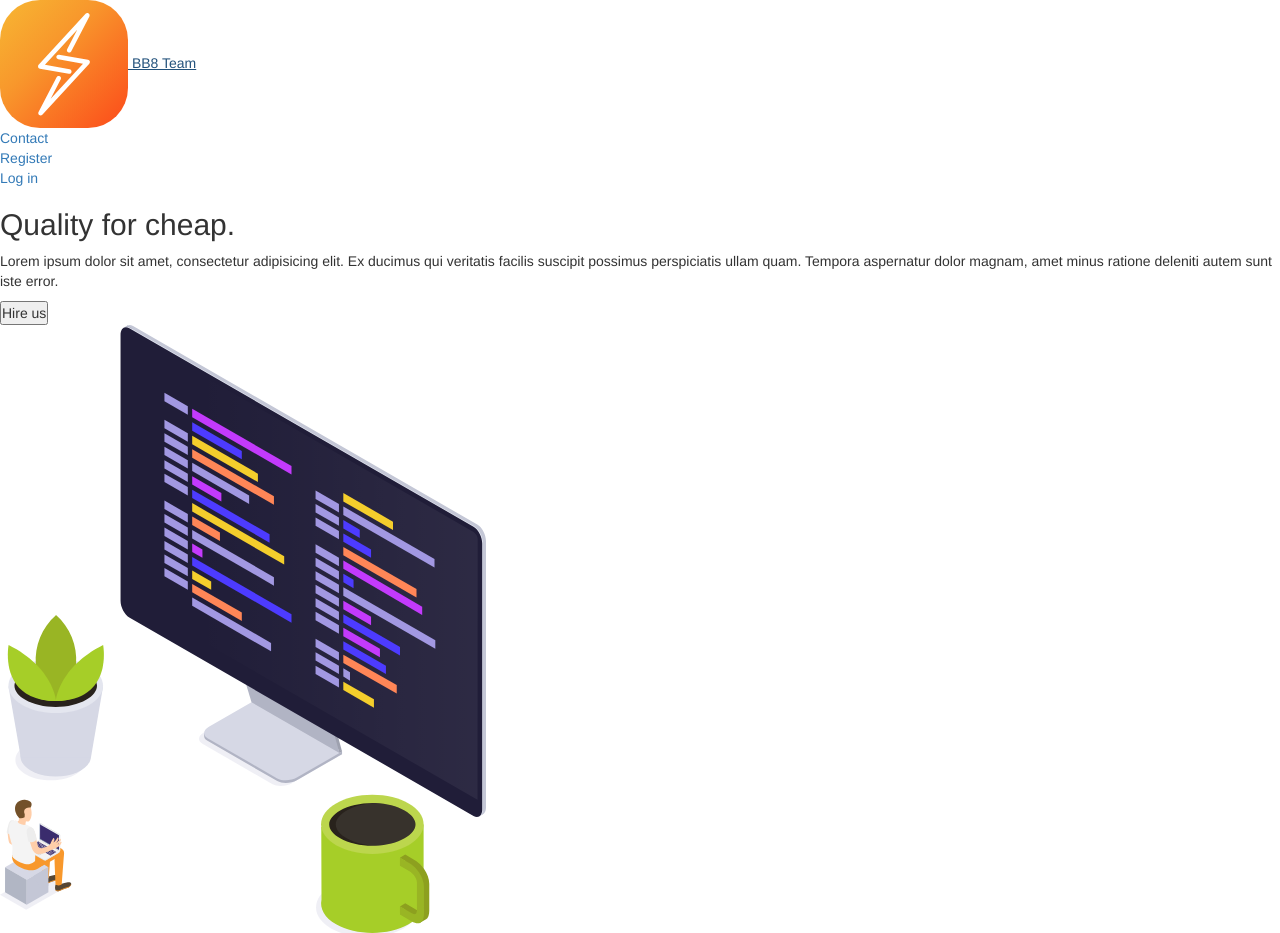
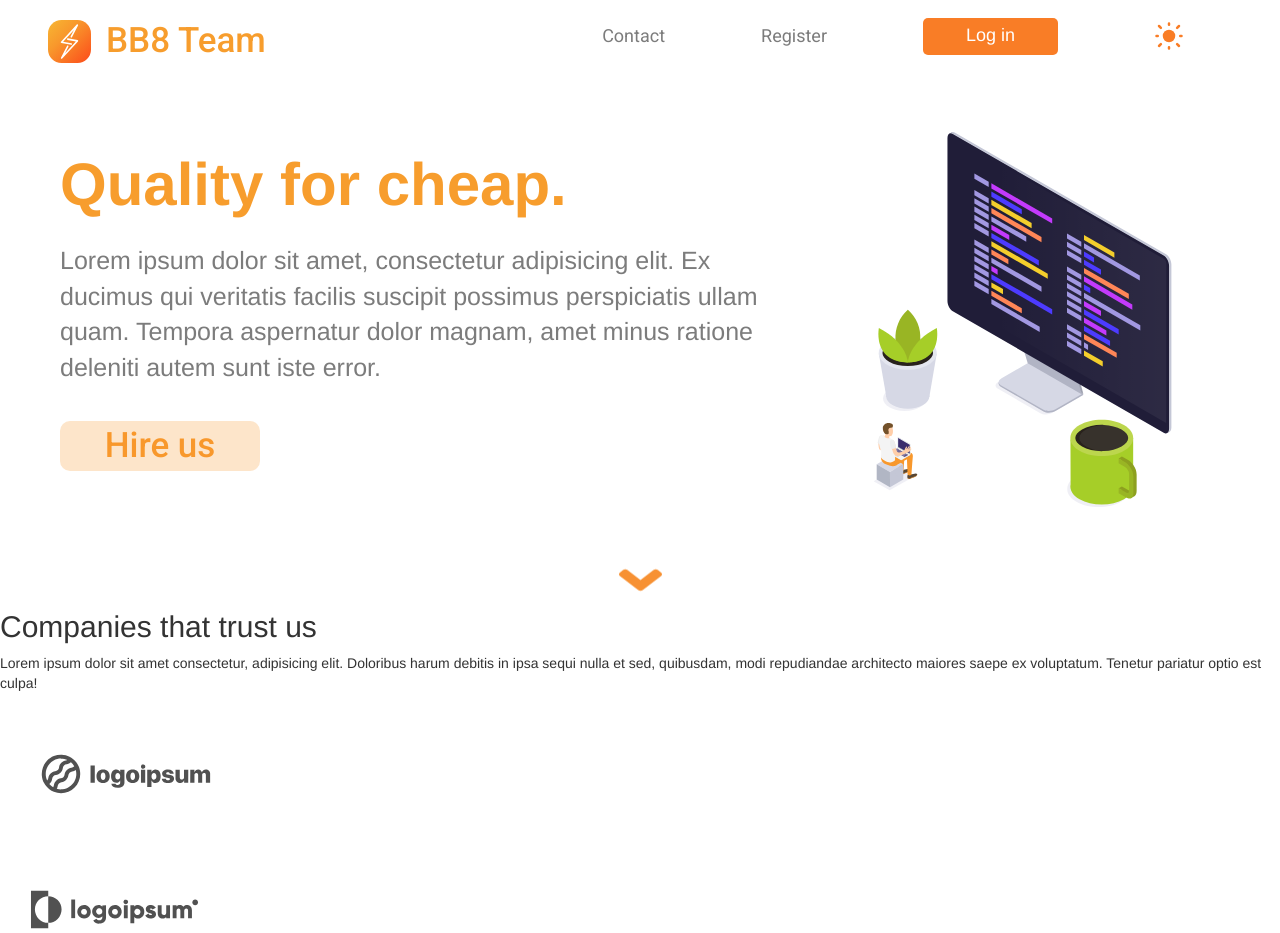
Before and after one commit to arthur-lage/bb8-team, a plain HTML site: page index.html in a window 1280 px wide. Shown: the top 933 px of the page. Drawn offline with nearby package versions, Linux system fonts and the light colour scheme.

Commit message:
theme switcher, first section home page

```diff
--- a/index.html
+++ b/index.html
@@ -25,7 +25,7 @@
       <div class="logo">
         <a href="">
           <img src="./assets/logo.svg" alt="logo" />
-          BB8 Team
+          <span>BB8 Team</span>
         </a>
       </div>
       <div class="nav-links">
@@ -37,20 +37,26 @@
             <a href="./pages/register.html">Register</a>
           </li>
           <li>
-            <a class="cta" href="./pages/login.html">Log in</a>
+            <button class="login" onclick="window.location.href='./pages/login.html'">Log in</button>
+          </li>
+          <li>
+            <button id="theme-icon-button" onclick="toggleTheme()">
+              <img id="theme-icon" src="./assets/sun.svg" alt="Switch between dark and light theme">
+            </button>
           </li>
         </ul>
       </div>
     </nav>
     <main>
       <section class="first-section">
+        <div class="main-content">
           <div class="content">
             <h2>Quality for cheap.</h2>
             <p>
-            Lorem ipsum dolor sit amet, consectetur adipisicing elit. Ex ducimus
-            qui veritatis facilis suscipit possimus perspiciatis ullam quam.
-            Tempora aspernatur dolor magnam, amet minus ratione deleniti autem
-            sunt iste error.
+              Lorem ipsum dolor sit amet, consectetur adipisicing elit. Ex
+              ducimus qui veritatis facilis suscipit possimus perspiciatis ullam
+              quam. Tempora aspernatur dolor magnam, amet minus ratione deleniti
+              autem sunt iste error.
             </p>
             <button class="hire-us-button">Hire us</button>
           </div>
@@ -60,8 +66,11 @@
               alt="Computer illustration"
             />
           </div>
+        </div>
         <div class="arrow-wrapper">
+          <button id="go-down-arrow" onclick="goDown()">
             <img src="./assets/down-arrow.svg" />
+          </button>
         </div>
       </section>
       <section class="second-section">
@@ -147,7 +156,7 @@
         <h2>What our customers are saying...</h2>
         <div class="testimonials">
           <div class="testimonial">
-            <img src="./assets/quotes.svg">
+            <img src="./assets/quotes.svg" />
             <p>
               Lorem ipsum dolor sit amet consectetur, adipisicing elit.
               Reiciendis sunt voluptate, odio a vitae neque sequi quos
@@ -157,7 +166,7 @@
             <h4>John Doe</h4>
           </div>
           <div class="testimonial">
-            <img src="./assets/quotes.svg">
+            <img src="./assets/quotes.svg" />
             <p>
               Lorem ipsum dolor sit amet consectetur, adipisicing elit.
               Reiciendis sunt voluptate, odio a vitae neque sequi quos
@@ -167,7 +176,7 @@
             <h4>John Doe</h4>
           </div>
           <div class="testimonial">
-            <img src="./assets/quotes.svg">
+            <img src="./assets/quotes.svg" />
             <p>
               Lorem ipsum dolor sit amet consectetur, adipisicing elit.
               Reiciendis sunt voluptate, odio a vitae neque sequi quos
@@ -207,5 +216,7 @@
       </div>
     </footer>
     <script src="./scripts/go-to-top.js"></script>
+    <script src="./scripts/go-down-arrow.js"></script>
+    <script src="./scripts/theme.js"></script>
   </body>
 </html>
--- /dev/null
+++ b/scripts/go-down-arrow.js
@@ -0,0 +1,8 @@
+function goDown() {
+  $("html, body").animate(
+    {
+      scrollTop: $("section.second-section").offset().top,
+    },
+    'fast'
+  );
+}
--- /dev/null
+++ b/scripts/login-and-register.js
@@ -0,0 +1,3 @@
+function redirectToHomePage(){
+    window.location.href = "../index.html"
+}
--- /dev/null
+++ b/scripts/theme.js
@@ -0,0 +1,9 @@
+function toggleTheme() {
+  if (document.body.classList.contains("dark")) {
+    document.body.classList.remove("dark");
+    document.querySelector("#theme-icon").src = "../assets/sun.svg"
+} else {
+    document.body.classList.add("dark");
+    document.querySelector("#theme-icon").src = "../assets/moon.svg"
+  }
+}
--- a/styles/global.css
+++ b/styles/global.css
@@ -1,5 +1,5 @@
-@import url("https://fonts.googleapis.com/css2?family=Nunito:wgth@400;500;700&display=swap");
-@import url('https://fonts.googleapis.com/css2?family=Roboto:wght@400;500;700&display=swap');
+@import url("https://fonts.googleapis.com/css2?family=Nunito:wght@100;200;400;600;700&display=swap");
+@import url("https://fonts.googleapis.com/css2?family=Roboto:wght@100;200;400;500;700&display=swap");
 
 * {
   margin: 0;
@@ -7,10 +7,28 @@
   box-sizing: border-box;
 }
 
-:root {
+html {
+  scroll-behavior: smooth;
+}
+
+body {
   --main-orange: #f79d2d;
   --light-grey: #ababab;
-  --grey: #7C7C7C;
+  --grey: #7c7c7c;
+  --background-color: #fff;
+  --navbar-color: #fff;
+  --text-color: #7c7c7c;
+  --navlink-text: #7c7c7c;
+  --cta-button: #FDE5CA;
+  --login-button: #F97D26;
+}
+
+body.dark{
+  --background-color: #2C2C2C;
+  --navbar-color: #242424;
+  --text-color: #9e9e9e;
+  --cta-button: #f8992c40;
+  --navlink-text: #fff;
 }
 
 .orange-text {
--- a/styles/index.css
+++ b/styles/index.css
@@ -0,0 +1,160 @@
+body {
+  background: var(--background-color) !important;
+  overflow-x: hidden;
+  transition: .5s ease;
+}
+
+nav {
+  display: flex !important;
+  align-items: center;
+  position: sticky;
+  top: 0;
+  transition: .5s ease;
+  background: var(--navbar-color);
+  justify-content: space-between;
+  padding: 16px 48px;
+}
+
+nav ul {
+  list-style: none;
+  align-items: center;
+  display: flex;
+}
+
+nav .logo a {
+  display: flex;
+  align-items: center;
+  text-decoration: none;
+}
+
+nav .logo img {
+  width: 43px;
+  height: 43px;
+}
+
+nav .logo span {
+  font-size: 35px;
+  margin-left: 15px;
+  color: var(--main-orange);
+  font-weight: 500;
+  font-family: "Roboto", sans-serif;
+}
+
+nav .nav-links ul li {
+  height: 100%;
+  display: flex;
+  justify-content: center;
+  align-items: center;
+  margin: 0 48px;
+}
+
+nav .nav-links #theme-icon-button{
+  border: 0;
+  background: none;
+  outline: none;
+  display: flex;
+  align-items: center;
+  justify-content: center;
+  width: 30px;
+  height: 30px;
+}
+
+nav .nav-links #theme-icon{
+  width: 100%;
+  fill: var(--cta-button);
+  height: 100%;
+}
+
+nav .nav-links ul li a {
+  font-size: 18px;
+  font-family: "Roboto", sans-serif;
+  color: var(--navlink-text);
+}
+
+nav .nav-links .login{
+  text-decoration: none;
+  transition: .2s ease;
+  background: var(--login-button);
+  height: 37px;
+  width: 135px;
+  border-radius: 5px;
+  font-size: 18px;
+  border: 0;
+  font-weight: 500;
+  color: #fff;
+}
+
+nav .nav-links .login:hover{
+  filter: brightness(0.9);
+}
+
+.first-section .main-content {
+  display: flex;
+  padding: 50px 60px 40px 60px;
+}
+
+.first-section .main-content .content h2 {
+  color: var(--main-orange);
+  font-weight: 700;
+  font-size: 60px;
+}
+
+.first-section .main-content .content p {
+    font-weight: 100;
+    font-size: 25px;
+    max-width: 700px;
+    margin-top: 25px;
+    color: var(--text-color);
+}
+
+.first-section .main-content .content .hire-us-button {
+    font-size: 35px;
+    font-family: "Roboto", sans-serif;
+    font-weight: 500;
+    border-radius: 10px;
+    height: 50px;
+    width: 200px;
+    border: 0;
+    margin-top: 25px;
+    color: #F8982C;
+    transition: .2s ease;
+    background: var(--cta-button);
+}
+
+.first-section .main-content .content .hire-us-button:hover {
+  filter: brightness(.9);
+}
+
+.first-section .main-content .illustration {
+    margin-left: 75px;
+}
+
+.first-section .main-content .illustration img {
+    width: 375px;
+    height: 375px;
+}
+
+.arrow-wrapper {
+  text-align: center;
+  animation: arrow-animation 1.5s normal infinite ease;
+}
+
+#go-down-arrow {
+  padding: 10px;
+  border: 0;
+  background: none;
+  outline: none;
+  cursor: pointer;
+}
+
+@keyframes arrow-animation {
+  0% {
+    transform: translateY(0);
+  }
+  50% {
+    transform: translateY(12.5px);
+  }
+  100% {
+    transform: translateY(0);
+  }
+}
```
Also changed, not shown: pages/login.html (+1 -0 lines), assets/moon.svg (added), assets/sun.svg (added). Lines whose indentation alone changed are shown as unchanged.
